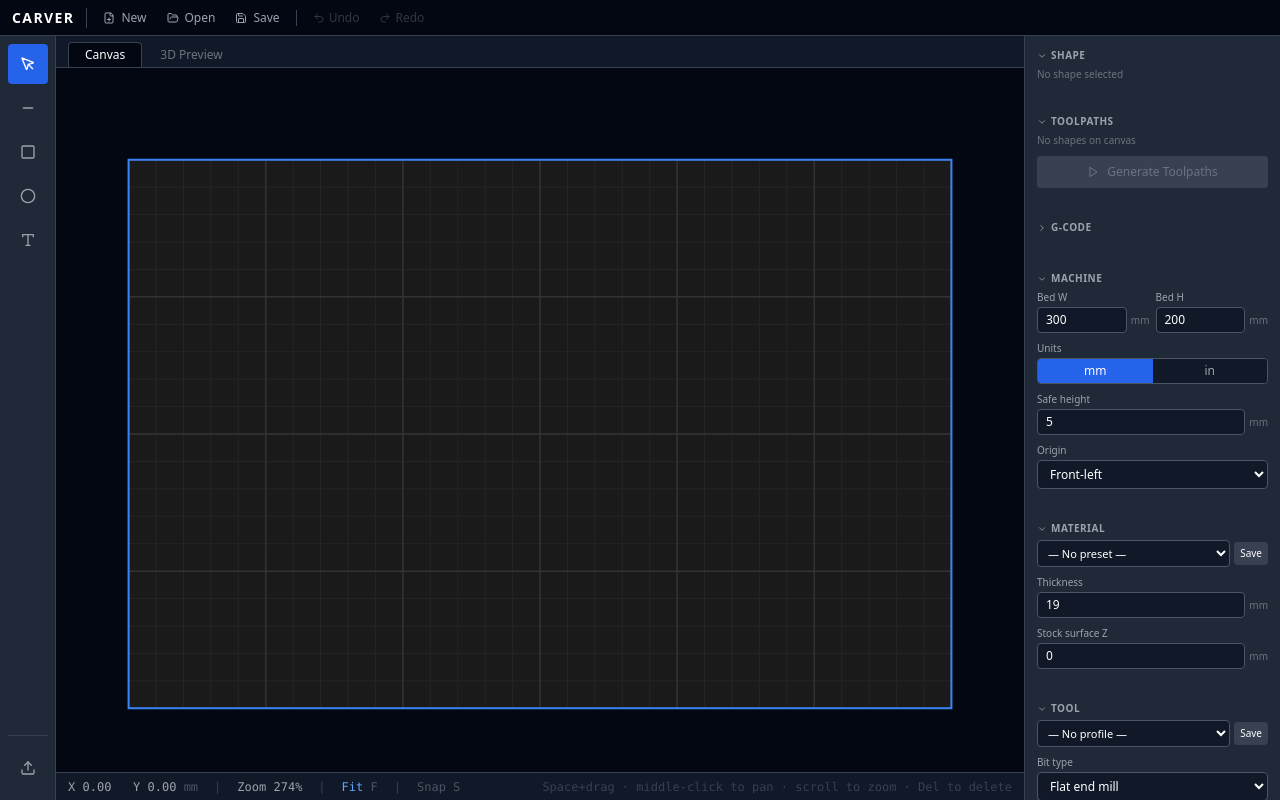
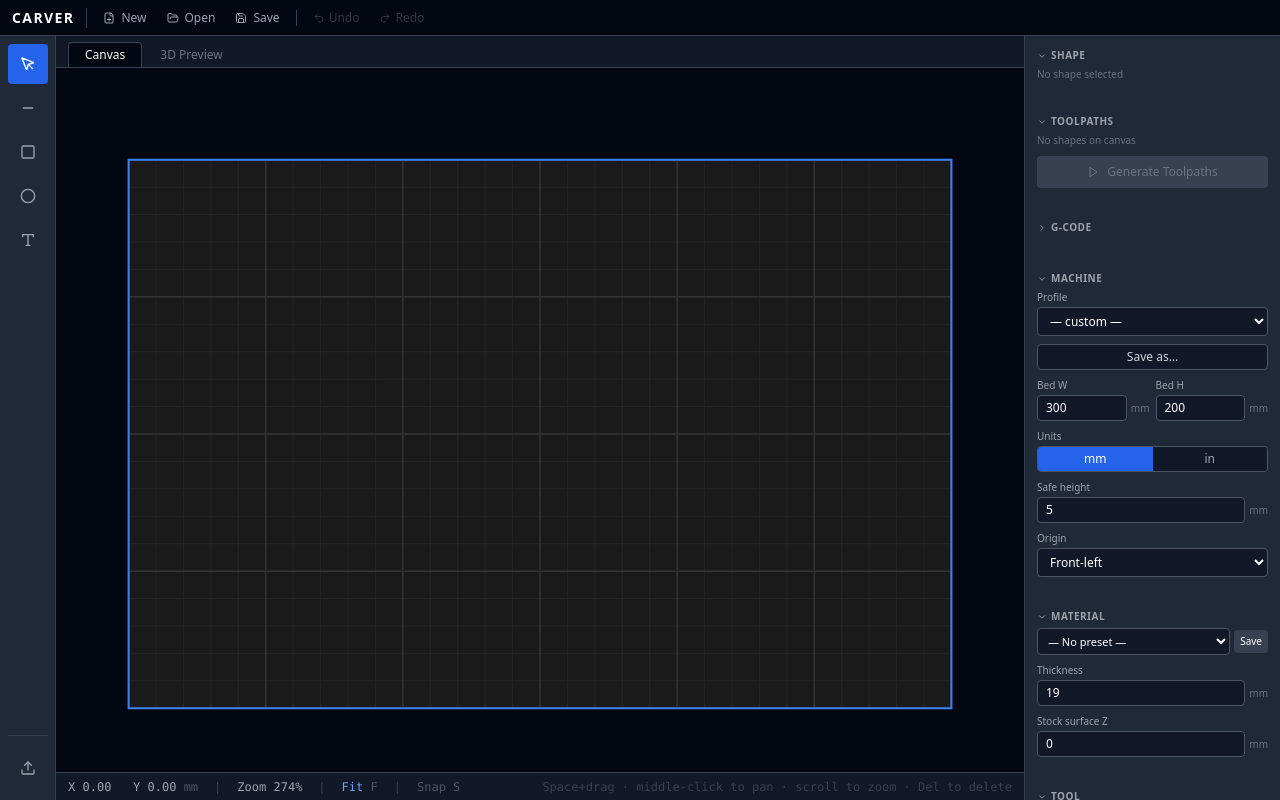
Before and after one commit to zorg1179-pd/carver, a React (Vite) app: page /editor in a window 1280 px wide. Built offline with nearby package versions, Linux system fonts and the light colour scheme.

Commit message:
2.0 features

```diff
--- a/src/components/panels/MachinePanel.tsx
+++ b/src/components/panels/MachinePanel.tsx
@@ -1,19 +1,165 @@
-import { useMachineStore } from '@/stores'
+import { useState } from 'react'
+import { useMachineStore, useMachineProfileStore } from '@/stores'
 import NumberField from '@/components/ui/NumberField'
 import SelectField from '@/components/ui/SelectField'
 import PanelSection from '@/components/ui/PanelSection'
+import type { MachineProfile } from '@/types'
+
+function profileMatchesCurrent(p: MachineProfile, machine: ReturnType<typeof useMachineStore.getState>) {
+  return (
+    p.bedWidth        === machine.bedWidth &&
+    p.bedHeight       === machine.bedHeight &&
+    p.units           === machine.units &&
+    p.safeHeight      === machine.safeHeight &&
+    p.originPosition  === machine.originPosition
+  )
+}
 
 export default function MachinePanel() {
-  const {
-    bedWidth, bedHeight, units, safeHeight, originPosition,
-    setBedWidth, setBedHeight, setUnits, setSafeHeight, setOriginPosition,
-  } = useMachineStore()
+  const machine = useMachineStore()
+  const lib     = useMachineProfileStore()
+  const all     = lib.allProfiles()
+
+  const [saveMode,  setSaveMode]  = useState(false)
+  const [saveName,  setSaveName]  = useState('')
+
+  const activeProfile = lib.activeId ? all.find(p => p.id === lib.activeId) ?? null : null
+  const isDirty = activeProfile ? !profileMatchesCurrent(activeProfile, machine) : false
+
+  function loadProfile(id: string) {
+    const p = all.find(q => q.id === id)
+    if (!p) return
+    machine.setBedWidth(p.bedWidth)
+    machine.setBedHeight(p.bedHeight)
+    machine.setUnits(p.units)
+    machine.setSafeHeight(p.safeHeight)
+    machine.setOriginPosition(p.originPosition)
+    lib.setActiveId(p.id)
+  }
+
+  function handleSave() {
+    const name = saveName.trim()
+    if (!name) return
+    lib.saveProfile(name, {
+      bedWidth:       machine.bedWidth,
+      bedHeight:      machine.bedHeight,
+      units:          machine.units,
+      safeHeight:     machine.safeHeight,
+      originPosition: machine.originPosition,
+    })
+    setSaveMode(false)
+    setSaveName('')
+  }
+
+  function handleUpdate() {
+    if (!lib.activeId || !activeProfile || activeProfile.isBuiltIn) return
+    lib.updateProfile(lib.activeId, {
+      bedWidth:       machine.bedWidth,
+      bedHeight:      machine.bedHeight,
+      units:          machine.units,
+      safeHeight:     machine.safeHeight,
+      originPosition: machine.originPosition,
+    })
+  }
+
+  function handleDelete() {
+    if (!lib.activeId || !activeProfile || activeProfile.isBuiltIn) return
+    if (!window.confirm(`Delete "${activeProfile.name}"?`)) return
+    lib.deleteProfile(lib.activeId)
+  }
+
+  const builtIns = all.filter(p => p.isBuiltIn)
+  const customs  = all.filter(p => !p.isBuiltIn)
 
   return (
     <PanelSection title="Machine">
+
+      {/* ── Profile library bar ───────────────────────────────────────── */}
+      <div>
+        <label className="text-[10px] text-gray-400 block mb-0.5">Profile</label>
+        <select
+          value={lib.activeId ?? ''}
+          onChange={e => {
+            if (e.target.value) loadProfile(e.target.value)
+            else lib.setActiveId(null)
+          }}
+          className="w-full bg-gray-900 border border-gray-600 rounded px-2 py-1
+                     text-xs text-white focus:outline-none focus:border-blue-500"
+        >
+          <option value="">— custom —</option>
+          <optgroup label="Built-in">
+            {builtIns.map(p => <option key={p.id} value={p.id}>{p.name}</option>)}
+          </optgroup>
+          {customs.length > 0 && (
+            <optgroup label="Saved">
+              {customs.map(p => <option key={p.id} value={p.id}>{p.name}</option>)}
+            </optgroup>
+          )}
+        </select>
+      </div>
+
+      {/* ── Save-as inline input ──────────────────────────────────────── */}
+      {saveMode ? (
+        <div className="flex gap-1">
+          <input
+            autoFocus
+            value={saveName}
+            onChange={e => setSaveName(e.target.value)}
+            onKeyDown={e => {
+              if (e.key === 'Enter') handleSave()
+              if (e.key === 'Escape') { setSaveMode(false); setSaveName('') }
+            }}
+            placeholder="Profile name…"
+            className="flex-1 bg-gray-900 border border-blue-500 rounded px-2 py-1
+                       text-xs text-white focus:outline-none"
+          />
+          <button
+            onClick={handleSave}
+            disabled={!saveName.trim()}
+            className="px-2 py-1 text-xs rounded bg-blue-600 hover:bg-blue-500
+                       disabled:bg-gray-700 disabled:text-gray-500 text-white transition-colors"
+          >Save</button>
+          <button
+            onClick={() => { setSaveMode(false); setSaveName('') }}
+            className="px-2 py-1 text-xs rounded bg-gray-700 hover:bg-gray-600 text-white transition-colors"
+          >✕</button>
+        </div>
+      ) : (
+        <div className="flex gap-1">
+          <button
+            onClick={() => { setSaveMode(true); setSaveName(activeProfile?.name ?? '') }}
+            className="flex-1 px-2 py-1 text-xs rounded border border-gray-600
+                       bg-gray-900 hover:bg-gray-800 text-gray-300 transition-colors"
+          >Save as…</button>
+          {isDirty && activeProfile && !activeProfile.isBuiltIn && (
+            <button
+              onClick={handleUpdate}
+              className="flex-1 px-2 py-1 text-xs rounded border border-yellow-600
+                         bg-yellow-900/30 hover:bg-yellow-900/50 text-yellow-300 transition-colors"
+            >Update</button>
+          )}
+          {activeProfile && !activeProfile.isBuiltIn && (
+            <button
+              onClick={handleDelete}
+              className="px-2 py-1 text-xs rounded border border-gray-600
+                         bg-gray-900 hover:bg-red-900/40 text-gray-400 hover:text-red-400 transition-colors"
+            >Delete</button>
+          )}
+        </div>
+      )}
+
+      {/* ── Fields ───────────────────────────────────────────────────── */}
       <div className="flex gap-1.5">
-        <NumberField label="Bed W" value={bedWidth}  onChange={setBedWidth}  min={1} step={1} unit={units} className="flex-1" />
-        <NumberField label="Bed H" value={bedHeight} onChange={setBedHeight} min={1} step={1} unit={units} className="flex-1" />
+        <NumberField
+          label="Bed W" value={machine.bedWidth}
+          onChange={v => { machine.setBedWidth(v); lib.setActiveId(null) }}
+          min={1} step={1} unit={machine.units} className="flex-1"
+        />
+        <NumberField
+          label="Bed H" value={machine.bedHeight}
+          onChange={v => { machine.setBedHeight(v); lib.setActiveId(null) }}
+          min={1} step={1} unit={machine.units} className="flex-1"
+        />
       </div>
 
       <div>
@@ -22,23 +168,27 @@ export default function MachinePanel() {
           {(['mm', 'in'] as const).map(u => (
             <button
               key={u}
-              onClick={() => setUnits(u)}
+              onClick={() => { machine.setUnits(u); lib.setActiveId(null) }}
               className={`flex-1 py-1 text-xs transition-colors ${
-                units === u ? 'bg-blue-600 text-white' : 'bg-gray-900 text-gray-400 hover:text-white'
+                machine.units === u
+                  ? 'bg-blue-600 text-white'
+                  : 'bg-gray-900 text-gray-400 hover:text-white'
               }`}
-            >
-              {u}
-            </button>
+            >{u}</button>
           ))}
         </div>
       </div>
 
-      <NumberField label="Safe height" value={safeHeight} onChange={setSafeHeight} min={0} step={0.5} unit={units} />
+      <NumberField
+        label="Safe height" value={machine.safeHeight}
+        onChange={v => { machine.setSafeHeight(v); lib.setActiveId(null) }}
+        min={0} step={0.5} unit={machine.units}
+      />
 
       <SelectField
         label="Origin"
-        value={originPosition}
-        onChange={v => setOriginPosition(v as 'front-left' | 'center')}
+        value={machine.originPosition}
+        onChange={v => { machine.setOriginPosition(v as 'front-left' | 'center'); lib.setActiveId(null) }}
         options={[
           { value: 'front-left', label: 'Front-left' },
           { value: 'center',     label: 'Center' },
--- /dev/null
+++ b/src/data/machineProfiles.ts
@@ -0,0 +1,84 @@
+import type { MachineProfile } from '@/types'
+
+export const BUILT_IN_MACHINE_PROFILES: MachineProfile[] = [
+  {
+    id: 'builtin-shapeoko-3-std',
+    name: 'Shapeoko 3 Standard',
+    bedWidth: 425,
+    bedHeight: 425,
+    units: 'mm',
+    safeHeight: 5,
+    originPosition: 'front-left',
+    isBuiltIn: true,
+  },
+  {
+    id: 'builtin-shapeoko-3-xl',
+    name: 'Shapeoko 3 XL',
+    bedWidth: 650,
+    bedHeight: 425,
+    units: 'mm',
+    safeHeight: 5,
+    originPosition: 'front-left',
+    isBuiltIn: true,
+  },
+  {
+    id: 'builtin-shapeoko-3-xxl',
+    name: 'Shapeoko 3 XXL',
+    bedWidth: 838,
+    bedHeight: 838,
+    units: 'mm',
+    safeHeight: 5,
+    originPosition: 'front-left',
+    isBuiltIn: true,
+  },
+  {
+    id: 'builtin-xcarve-1000',
+    name: 'X-Carve 1000mm',
+    bedWidth: 750,
+    bedHeight: 750,
+    units: 'mm',
+    safeHeight: 5,
+    originPosition: 'front-left',
+    isBuiltIn: true,
+  },
+  {
+    id: 'builtin-onefinity-woodworker',
+    name: 'Onefinity Woodworker',
+    bedWidth: 812,
+    bedHeight: 812,
+    units: 'mm',
+    safeHeight: 5,
+    originPosition: 'front-left',
+    isBuiltIn: true,
+  },
+  {
+    id: 'builtin-longmill-30x30',
+    name: 'LongMill 30×30',
+    bedWidth: 762,
+    bedHeight: 762,
+    units: 'mm',
+    safeHeight: 5,
+    originPosition: 'front-left',
+    isBuiltIn: true,
+  },
+  {
+    id: 'builtin-3018-pro',
+    name: '3018 Pro',
+    bedWidth: 300,
+    bedHeight: 180,
+    units: 'mm',
+    safeHeight: 5,
+    originPosition: 'front-left',
+    isBuiltIn: true,
+  },
+  {
+    id: 'builtin-avid-4x4',
+    name: 'Avid CNC 4×4',
+    bedWidth: 1219,
+    bedHeight: 1219,
+    units: 'mm',
+    safeHeight: 10,
+    originPosition: 'front-left',
+    isBuiltIn: true,
+  },
+]
--- a/src/stores/index.ts
+++ b/src/stores/index.ts
@@ -7,3 +7,4 @@ export { useToolpathStore } from './useToolpathStore'
 export { useToolLibraryStore } from './useToolLibraryStore'
 export { useMaterialLibraryStore } from './useMaterialLibraryStore'
 export { usePostProcessorStore } from './usePostProcessorStore'
+export { useMachineProfileStore } from './useMachineProfileStore'
--- /dev/null
+++ b/src/stores/useMachineProfileStore.ts
@@ -0,0 +1,55 @@
+import { create } from 'zustand'
+import { persist } from 'zustand/middleware'
+import type { MachineProfile } from '@/types'
+import { BUILT_IN_MACHINE_PROFILES } from '@/data/machineProfiles'
+
+interface MachineProfileState {
+  customProfiles: MachineProfile[]
+  activeId: string | null
+
+  allProfiles: () => MachineProfile[]
+  saveProfile:   (name: string, data: Omit<MachineProfile, 'id' | 'name' | 'isBuiltIn'>) => string
+  updateProfile: (id: string,   data: Omit<MachineProfile, 'id' | 'name' | 'isBuiltIn'>) => void
+  deleteProfile: (id: string) => void
+  setActiveId:   (id: string | null) => void
+}
+
+export const useMachineProfileStore = create<MachineProfileState>()(
+  persist(
+    (set, get) => ({
+      customProfiles: [],
+      activeId: null,
+
+      allProfiles: () => [...BUILT_IN_MACHINE_PROFILES, ...get().customProfiles],
+
+      saveProfile: (name, data) => {
+        const id = crypto.randomUUID()
+        const profile: MachineProfile = { id, name, isBuiltIn: false, ...data }
+        set(s => ({ customProfiles: [...s.customProfiles, profile], activeId: id }))
+        return id
+      },
+
+      updateProfile: (id, data) => {
+        set(s => ({
+          customProfiles: s.customProfiles.map(p =>
+            p.id === id ? { ...p, ...data } : p,
+          ),
+        }))
+      },
+
+      deleteProfile: (id) => {
+        const { customProfiles, activeId } = get()
+        set({
+          customProfiles: customProfiles.filter(p => p.id !== id),
+          activeId: activeId === id ? null : activeId,
+        })
+      },
+
+      setActiveId: (activeId) => set({ activeId }),
+    }),
+    {
+      name: 'carver_machine_profiles_v1',
+      partialize: (s) => ({ customProfiles: s.customProfiles, activeId: s.activeId }),
+    },
+  ),
+)
```
Also changed, not shown: src/types/index.ts (+13 -0 lines).
